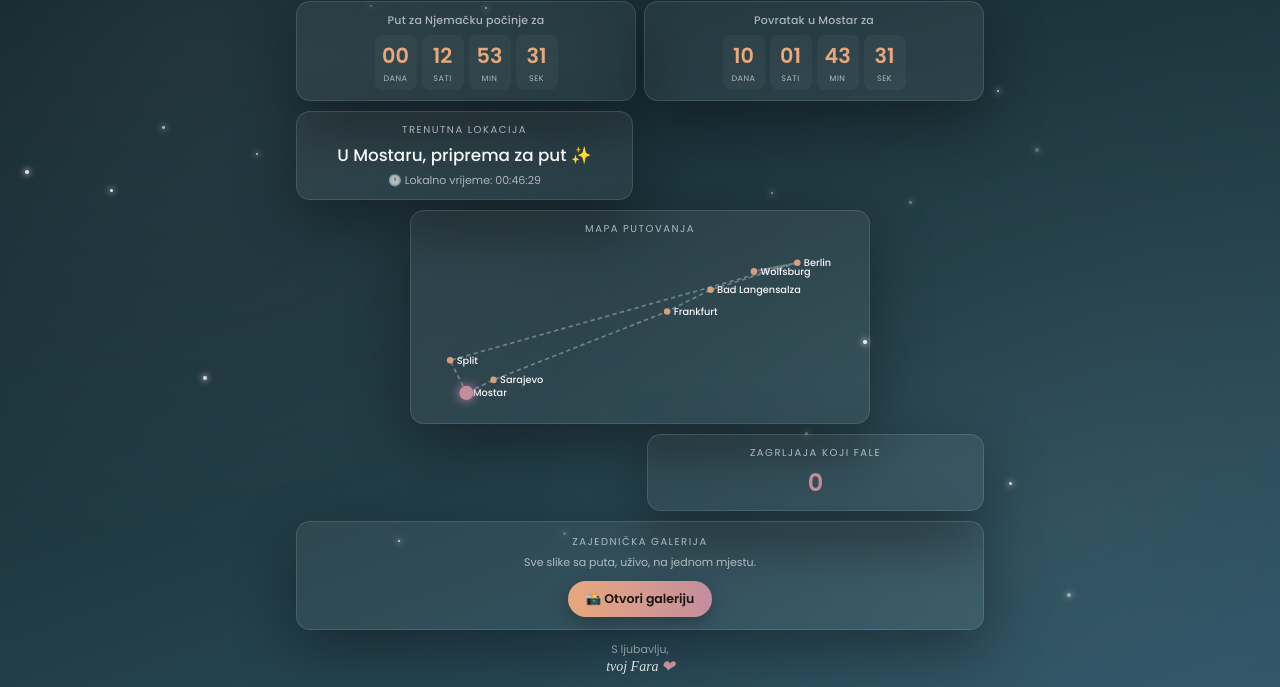
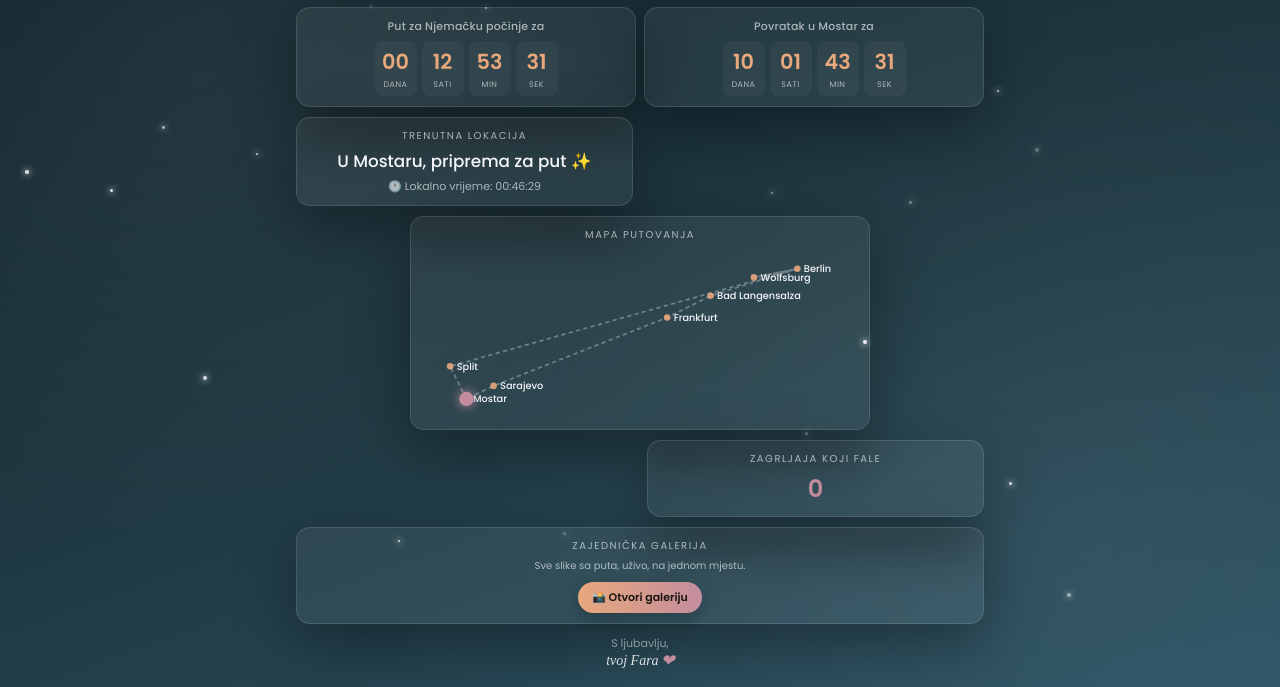
Before and after one commit to omgfara/ranya, a plain HTML site: page index.html in a window 1280 px wide. Shown: the part 113-800 px from the top of the page. Drawn offline with Linux system fonts and the light colour scheme; a web font is replaced by a local one.

Commit message:
Update style.css

```diff
--- a/style.css
+++ b/style.css
@@ -30,6 +30,7 @@ html, body {
   font-family: 'Poppins', sans-serif;
   color: var(--text-primary);
   overflow-x: hidden;
+  overflow-y: auto;
 }
 
 body {
@@ -39,6 +40,7 @@ body {
   justify-content: center;
   position: relative;
   transition: color 0.6s ease;
+  padding-block: 12px;
 }
 
 /* Pozadina koja se mijenja u zavisnosti od doba dana u Njemačkoj */
@@ -345,27 +347,28 @@ body {
   background: var(--card-bg);
   border: 1px solid var(--card-border);
   border-radius: 14px;
-  padding: 12px 14px;
+  padding: 10px 12px;
   backdrop-filter: blur(14px);
   box-shadow: var(--shadow);
 }
 
 .gallery-text {
-  font-size: 11px;
+  font-size: 10px;
   color: var(--text-secondary);
-  margin: 3px 0 10px;
+  margin: 3px 0 8px;
 }
 
 .gallery-btn {
   display: inline-flex;
   align-items: center;
-  gap: 6px;
-  padding: 9px 18px;
+  gap: 5px;
+  padding: 7px 14px;
   border-radius: 999px;
   background: linear-gradient(90deg, var(--accent), var(--accent-2));
   color: #1a1410;
   font-weight: 600;
-  font-size: 12.5px;
+  font-size: 11px;
+  white-space: nowrap;
   text-decoration: none;
   box-shadow: 0 6px 18px rgba(0,0,0,0.25);
   transition: transform 0.2s ease, box-shadow 0.2s ease;
```
